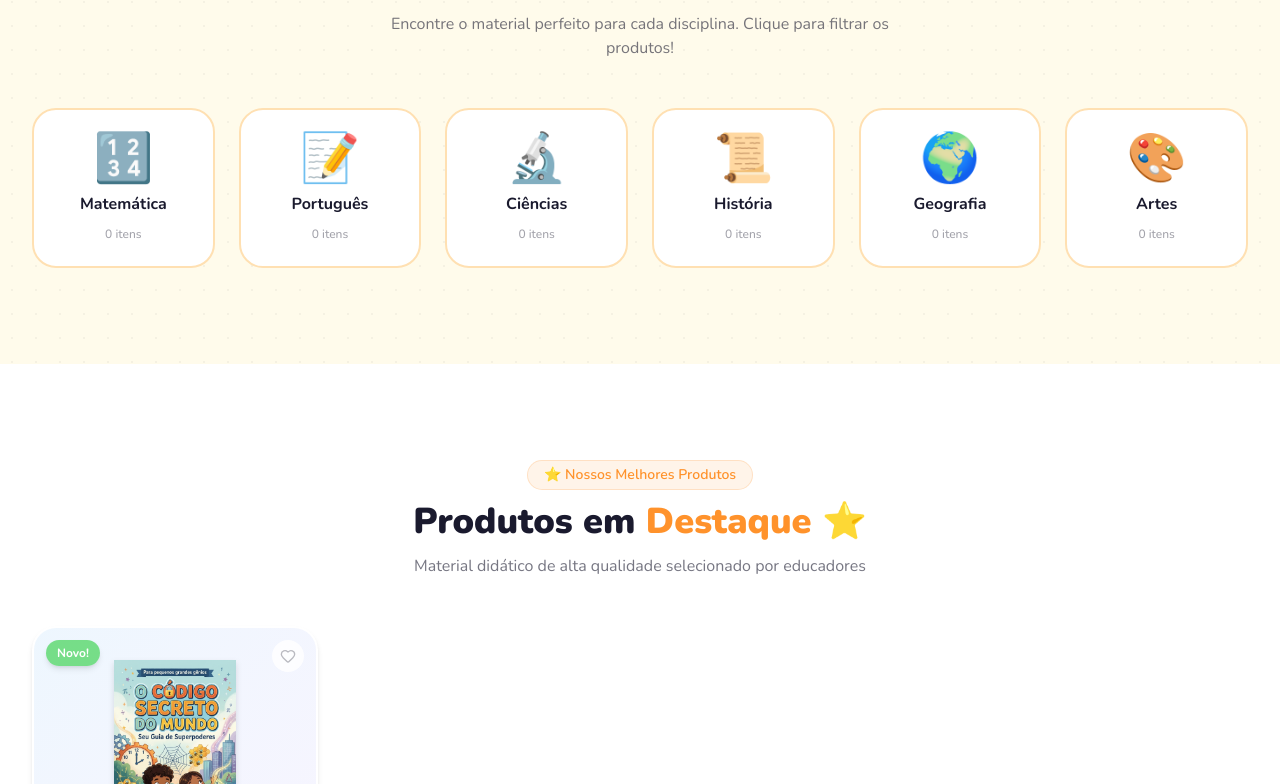
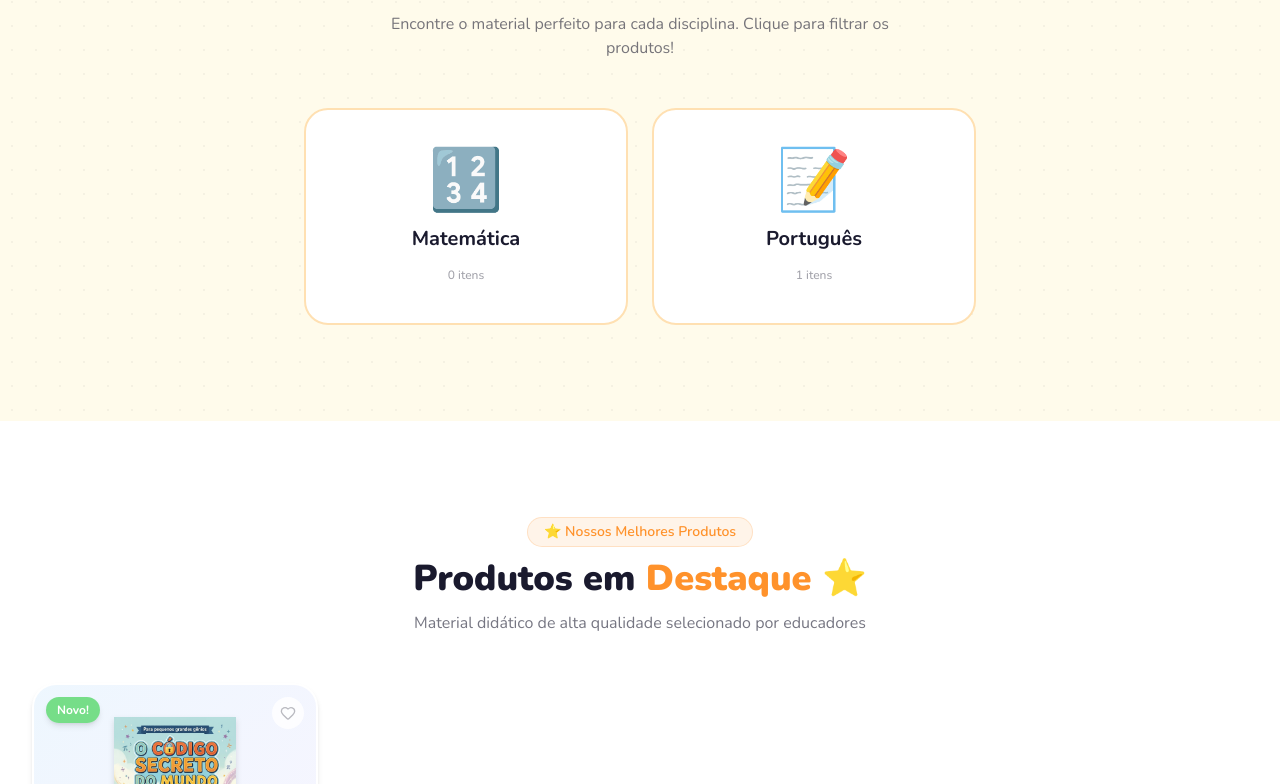
Before and after one commit to MicaelSanPedro/mundo-aprender, a Next.js app: page / in a window 1280 px wide. Shown: the part 1136-1920 px from the top of the page. Built offline with nearby package versions, Linux system fonts and the light colour scheme.

Commit message:
43ba0886-770a-4af0-a6bb-22707dd67ad9

```diff
--- a/src/app/page.tsx
+++ b/src/app/page.tsx
@@ -50,15 +50,25 @@ import {
 /* ─── Data ─────────────────────────────────────────────── */
 
 const categories = [
-  { id: "matematica", emoji: "🔢", name: "Matemática", color: "bg-kid-blue", shadow: "shadow-kid-blue", hoverBorder: "hover:border-kid-blue" },
-  { id: "portugues", emoji: "📝", name: "Português", color: "bg-kid-pink", shadow: "shadow-kid-pink", hoverBorder: "hover:border-kid-pink" },
-  { id: "ciencias", emoji: "🔬", name: "Ciências", color: "bg-kid-green", shadow: "shadow-kid-green", hoverBorder: "hover:border-kid-green" },
-  { id: "historia", emoji: "📜", name: "História", color: "bg-kid-orange", shadow: "shadow-kid-orange", hoverBorder: "hover:border-kid-orange" },
-  { id: "geografia", emoji: "🌍", name: "Geografia", color: "bg-kid-purple", shadow: "shadow-kid-purple", hoverBorder: "hover:border-kid-purple" },
-  { id: "artes", emoji: "🎨", name: "Artes", color: "bg-kid-yellow", shadow: "shadow-kid-yellow", hoverBorder: "hover:border-kid-yellow" },
+  {
+    id: "matematica", emoji: "🔢", name: "Matemática", color: "bg-kid-blue", shadow: "shadow-kid-blue", hoverBorder: "hover:border-kid-blue",
+    subcategories: [
+      { id: "mat-historias", name: "Histórias Educativas", emoji: "📚" },
+      { id: "mat-atividades", name: "Atividades", emoji: "✏️" },
+      { id: "mat-jogos", name: "Jogos Matemáticos", emoji: "🎲" },
+    ],
+  },
+  {
+    id: "portugues", emoji: "📝", name: "Português", color: "bg-kid-pink", shadow: "shadow-kid-pink", hoverBorder: "hover:border-kid-pink",
+    subcategories: [
+      { id: "port-silabas", name: "Sílabas", emoji: "📖" },
+      { id: "port-historias", name: "Histórias Educativas", emoji: "📚" },
+      { id: "port-letramento", name: "Letramento", emoji: "✍️" },
+    ],
+  },
 ];
 
-const products: { id: number; name: string; description: string; price: number; originalPrice: number | null; rating: number; reviews: number; emoji: string; bgColor: string; borderHover: string; category: string; tag: string | null; tagColor: string; image?: string; link?: string }[] = [
+const products: { id: number; name: string; description: string; price: number; originalPrice: number | null; rating: number; reviews: number; emoji: string; bgColor: string; borderHover: string; category: string; subcategory: string; tag: string | null; tagColor: string; image?: string; link?: string }[] = [
   {
     id: 1,
     name: "O Código Secreto do Mundo",
@@ -70,7 +80,8 @@ const products: { id: number; name: string; description: string; price: number;
     emoji: "🔢",
     bgColor: "bg-gradient-to-br from-kid-blue/10 to-kid-purple/10",
     borderHover: "hover:border-kid-blue/40",
-    category: "Matemática",
+    category: "portugues",
+    subcategory: "port-historias",
     tag: "Novo!",
     tagColor: "bg-kid-green/90 text-white",
     image: "/product-2.png",
@@ -256,6 +267,7 @@ export default function Home() {
   const [cartOpen, setCartOpen] = useState(false);
   const [mobileMenuOpen, setMobileMenuOpen] = useState(false);
   const [activeCategory, setActiveCategory] = useState<string | null>(null);
+  const [activeSubcategory, setActiveSubcategory] = useState<string | null>(null);
   const [showScrollTop, setShowScrollTop] = useState(false);
   const [searchOpen, setSearchOpen] = useState(false);
   const [searchQuery, setSearchQuery] = useState("");
@@ -292,7 +304,9 @@ export default function Home() {
   const totalItems = cartItems.reduce((sum, item) => sum + item.quantity, 0);
   const totalPrice = cartItems.reduce((sum, item) => sum + item.price * item.quantity, 0);
 
-  const filteredProducts = activeCategory
+  const filteredProducts = activeSubcategory
+    ? products.filter((p) => p.subcategory === activeSubcategory)
+    : activeCategory
     ? products.filter((p) => p.category === activeCategory)
     : products.filter(
         (p) =>
@@ -1302,18 +1316,22 @@ export default function Home() {
             </p>
           </motion.div>
 
-          <div className="grid grid-cols-3 sm:grid-cols-3 lg:grid-cols-6 gap-3 sm:gap-4 md:gap-6">
+          {/* Main categories */}
+          <div className="grid grid-cols-2 gap-4 sm:gap-6 max-w-2xl mx-auto">
             {categories.map((cat, i) => (
               <motion.button
                 key={cat.id}
                 initial={{ opacity: 0, y: 20 }}
                 whileInView={{ opacity: 1, y: 0 }}
                 viewport={{ once: true }}
-                transition={{ delay: i * 0.1, duration: 0.4 }}
-                whileHover={{ scale: 1.08, y: -6 }}
+                transition={{ delay: i * 0.15, duration: 0.4 }}
+                whileHover={{ scale: 1.05, y: -4 }}
                 whileTap={{ scale: 0.95 }}
-                onClick={() => setActiveCategory(activeCategory === cat.id ? null : cat.id)}
-                className={`relative group flex flex-col items-center gap-2 sm:gap-3 p-3 sm:p-5 md:p-6 rounded-2xl sm:rounded-3xl border-2 transition-all duration-300 ${
+                onClick={() => {
+                  setActiveCategory(activeCategory === cat.id ? null : cat.id);
+                  setActiveSubcategory(null);
+                }}
+                className={`relative group flex flex-col items-center gap-3 sm:gap-4 p-5 sm:p-8 md:p-10 rounded-2xl sm:rounded-3xl border-2 transition-all duration-300 ${
                   activeCategory === cat.id
                     ? `${cat.color} border-transparent shadow-lg ${cat.shadow} ring-2 ring-white ring-offset-2`
                     : `bg-white ${cat.hoverBorder} hover:shadow-lg`
@@ -1326,10 +1344,10 @@ export default function Home() {
                     transition={{ type: "spring", stiffness: 300, damping: 30 }}
                   />
                 )}
-                <span className="text-3xl sm:text-4xl md:text-5xl group-hover:scale-110 transition-transform duration-300">
+                <span className="text-4xl sm:text-5xl md:text-6xl group-hover:scale-110 transition-transform duration-300">
                   {cat.emoji}
                 </span>
-                <span className="font-bold text-xs sm:text-sm md:text-base text-center leading-tight">{cat.name}</span>
+                <span className="font-bold text-sm sm:text-lg md:text-xl text-center leading-tight">{cat.name}</span>
                 <span className="text-[10px] sm:text-xs text-foreground/40 font-medium">{products.filter(p => p.category === cat.id).length} itens</span>
                 {activeCategory === cat.id && (
                   <motion.div
@@ -1344,20 +1362,77 @@ export default function Home() {
             ))}
           </div>
 
+          {/* Subcategories */}
+          <AnimatePresence>
             {activeCategory && (
               <motion.div
                 initial={{ opacity: 0, height: 0 }}
                 animate={{ opacity: 1, height: "auto" }}
-              className="mt-6 text-center"
-            >
-              <p className="text-foreground/60">
-                Mostrando produtos de{" "}
-                <span className="font-bold text-kid-orange capitalize">
+                exit={{ opacity: 0, height: 0 }}
+                transition={{ duration: 0.3 }}
+                className="mt-8"
+              >
+                <p className="text-center text-sm font-semibold text-foreground/50 mb-4">
+                  Subcategorias de{" "}
+                  <span className="text-kid-orange">
+                    {categories.find((c) => c.id === activeCategory)?.emoji}{" "}
                     {categories.find((c) => c.id === activeCategory)?.name}
                   </span>
                 </p>
-            </motion.div>
-          )}
+                <div className="flex flex-wrap justify-center gap-2 sm:gap-3">
+                  {categories
+                    .find((c) => c.id === activeCategory)
+                    ?.subcategories.map((sub, i) => (
+                    <motion.button
+                      key={sub.id}
+                      initial={{ opacity: 0, scale: 0.8 }}
+                      animate={{ opacity: 1, scale: 1 }}
+                      transition={{ delay: i * 0.08, duration: 0.25 }}
+                      whileHover={{ scale: 1.05 }}
+                      whileTap={{ scale: 0.95 }}
+                      onClick={() => setActiveSubcategory(activeSubcategory === sub.id ? null : sub.id)}
+                      className={`flex items-center gap-1.5 sm:gap-2 px-4 sm:px-5 py-2 sm:py-2.5 rounded-full border-2 text-xs sm:text-sm font-semibold transition-all duration-200 ${
+                        activeSubcategory === sub.id
+                          ? "bg-kid-orange text-white border-kid-orange shadow-md"
+                          : "bg-white text-foreground/70 border-foreground/10 hover:border-kid-orange/40 hover:text-kid-orange"
+                      }`}
+                    >
+                      <span className="text-base sm:text-lg">{sub.emoji}</span>
+                      <span>{sub.name}</span>
+                      {activeSubcategory === sub.id && (
+                        <X className="h-3 w-3 ml-0.5" />
+                      )}
+                    </motion.button>
+                  ))}
+                </div>
+
+                {/* Active filter summary */}
+                <motion.div
+                  initial={{ opacity: 0 }}
+                  animate={{ opacity: 1 }}
+                  className="mt-4 text-center"
+                >
+                  <p className="text-foreground/50 text-sm">
+                    {activeSubcategory ? (
+                      <>
+                        Mostrando{" "}
+                        <span className="font-bold text-kid-orange">
+                          {categories.find((c) => c.id === activeCategory)?.subcategories.find((s) => s.id === activeSubcategory)?.name}
+                        </span>
+                      </>
+                    ) : (
+                      <>
+                        Mostrando todos os produtos de{" "}
+                        <span className="font-bold text-kid-orange">
+                          {categories.find((c) => c.id === activeCategory)?.name}
+                        </span>
+                      </>
+                    )}
+                  </p>
+                </motion.div>
+              </motion.div>
+            )}
+          </AnimatePresence>
         </div>
       </section>
 
@@ -1382,21 +1457,22 @@ export default function Home() {
                   : "Nenhum produto encontrado para essa busca"}
               </p>
             </motion.div>
-          ) : activeCategory ? (
+          ) : activeCategory || activeSubcategory ? (
             <motion.div
               initial={{ opacity: 0, y: 10 }}
               animate={{ opacity: 1, y: 0 }}
               className="text-center mb-12"
             >
               <Badge className="mb-3 px-4 py-1 rounded-full bg-kid-purple/10 text-kid-purple font-semibold text-sm border-kid-purple/20">
-                📂 Categoria Selecionada
+                📂 {activeSubcategory ? "Subcategoria" : "Categoria"} Selecionada
               </Badge>
               <h2 className="text-2xl sm:text-3xl md:text-4xl font-black text-foreground">
-                {categories.find((c) => c.id === activeCategory)?.emoji}{" "}
-                {categories.find((c) => c.id === activeCategory)?.name}
+                {activeSubcategory
+                  ? `${categories.find((c) => c.id === activeCategory)?.subcategories.find((s) => s.id === activeSubcategory)?.emoji} ${categories.find((c) => c.id === activeCategory)?.subcategories.find((s) => s.id === activeSubcategory)?.name}`
+                  : `${categories.find((c) => c.id === activeCategory)?.emoji} ${categories.find((c) => c.id === activeCategory)?.name}`}
               </h2>
               <p className="mt-3 text-foreground/60 max-w-lg mx-auto">
-                {filteredProducts.length} produto{filteredProducts.length === 1 ? "" : "s"} nesta categoria
+                {filteredProducts.length} produto{filteredProducts.length === 1 ? "" : "s"} {activeSubcategory ? "nesta subcategoria" : "nesta categoria"}
               </p>
             </motion.div>
           ) : (
@@ -1592,7 +1668,7 @@ export default function Home() {
 
               <Button
                 className="mt-6 rounded-2xl bg-kid-blue text-white font-semibold hover:shadow-kid-blue hover:scale-105 transition-all duration-300"
-                onClick={() => { setSearchQuery(""); setActiveCategory(null); }}
+                onClick={() => { setSearchQuery(""); setActiveCategory(null); setActiveSubcategory(null); }}
               >
                 Ver Todos os Produtos
               </Button>
@@ -1986,12 +2062,29 @@ export default function Home() {
                     <button
                       onClick={() => {
                         setActiveCategory(cat.id);
+                        setActiveSubcategory(null);
                         document.getElementById("produtos")?.scrollIntoView({ behavior: "smooth" });
                       }}
-                      className="text-sm text-white/50 hover:text-kid-yellow transition-colors flex items-center gap-1.5"
+                      className="text-sm text-white/50 hover:text-kid-yellow transition-colors flex items-center gap-1.5 font-semibold"
                     >
                       <span>{cat.emoji}</span> {cat.name}
                     </button>
+                    <ul className="ml-6 mt-1 space-y-1">
+                      {cat.subcategories.map((sub) => (
+                        <li key={sub.id}>
+                          <button
+                            onClick={() => {
+                              setActiveCategory(cat.id);
+                              setActiveSubcategory(sub.id);
+                              document.getElementById("produtos")?.scrollIntoView({ behavior: "smooth" });
+                            }}
+                            className="text-xs text-white/35 hover:text-kid-yellow/80 transition-colors flex items-center gap-1"
+                          >
+                            <span>{sub.emoji}</span> {sub.name}
+                          </button>
+                        </li>
+                      ))}
+                    </ul>
                   </li>
                 ))}
               </ul>
```
Lines whose indentation alone changed are shown as unchanged.
